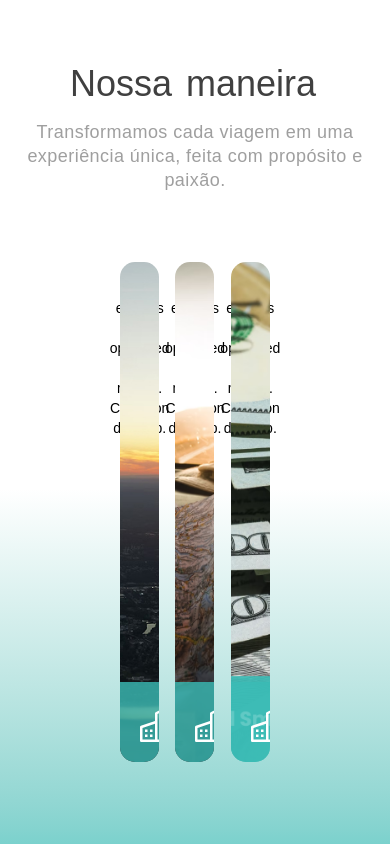
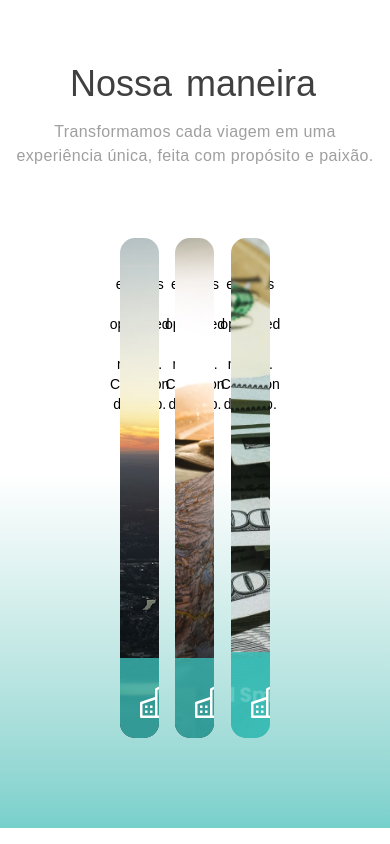
Before and after one commit to Leonardobern10/locale-travel, a React (Vite) app: page / in a window 390 px wide. Shown: the part 900-1744 px from the top of the page. Built offline with nearby package versions, Linux system fonts and the light colour scheme; a web font is replaced by a local one.

Commit message:
fix: Ajustando altura do componente

```diff
--- a/src/components/Subtitle.tsx
+++ b/src/components/Subtitle.tsx
@@ -8,7 +8,7 @@ export default function Subtitle(props: {
     <p
       className={`${
         props.white ? "text-neutral-100" : "text-neutral-700/50"
-      } font-normal text-lg w-fit text-center tracking-wide leading-6 font-hunnin`}
+      } font-normal text-md px-4 md:text-lg w-fit text-center tracking-wide leading-6 font-hunnin`}
     >
       {props.title}
     </p>
```
